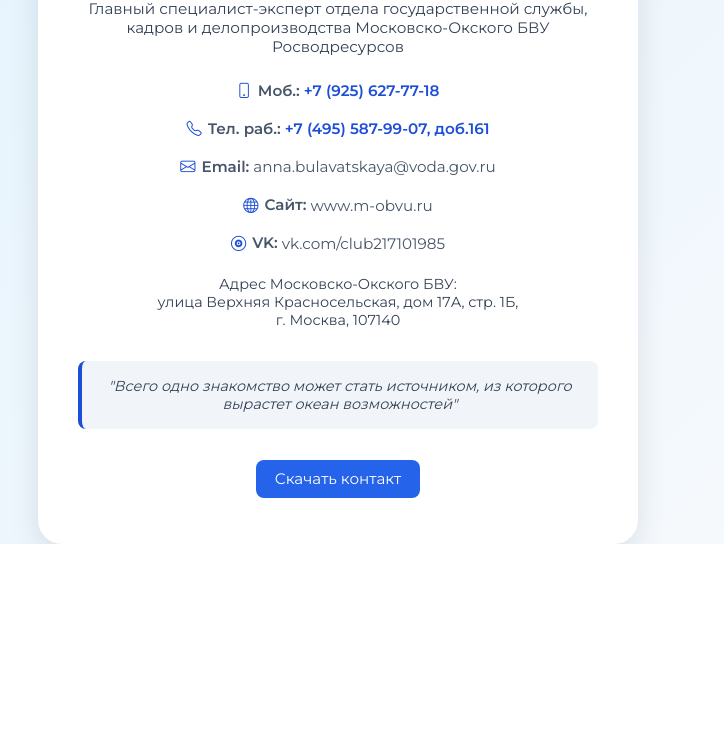
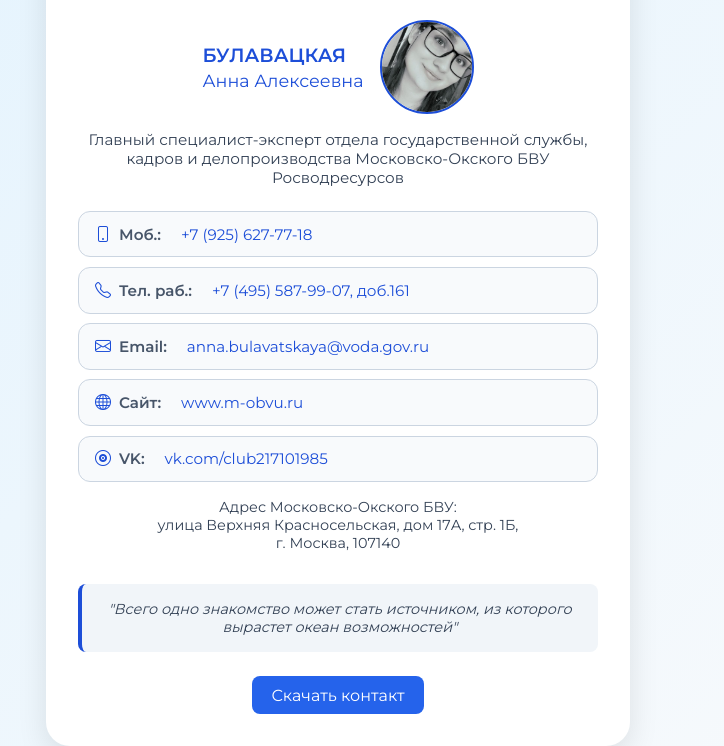
Before and after one commit to Bulavackii/bulavatskaya-card, a plain HTML site: page index.html in a window 1280 px wide. Shown: the part 360-1106 px from the top of the page, without its empty margins (302-1026 px from the left). Before the commit the page ends 904 px from the top, so only its background shows below. Drawn offline with nearby package versions, Linux system fonts and the light colour scheme.

Commit message:
Update index.html

```diff
--- a/index.html
+++ b/index.html
@@ -7,14 +7,6 @@
   <link href="https://fonts.googleapis.com/css2?family=Montserrat:wght@400;600&display=swap" rel="stylesheet">
   <link rel="icon" href="favicon.ico" type="image/x-icon">
   <link rel="stylesheet" href="https://cdn.jsdelivr.net/npm/bootstrap-icons@1.10.5/font/bootstrap-icons.css">
-
-  <!-- SEO и соцсети -->
-  <meta property="og:title" content="Анна Булавацкая – Визитка" />
-  <meta property="og:description" content="Главный специалист – эксперт отдела государственной службы, кадров и делопроизводства Московско-Окского БВУ Росводресурсов" />
-  <meta property="og:type" content="website" />
-  <meta property="og:image" content="gerb.png" />
-  <meta property="og:url" content="https://bulavckii.github.io/bulavatskaya-card/" />
-  <meta name="twitter:card" content="summary_large_image" />
 
   <style>
     body {
@@ -32,13 +24,9 @@
       border-radius: 1.5rem;
       box-shadow: 0 10px 30px rgba(0, 0, 0, 0.1);
       max-width: 520px;
-      padding: 2.5rem;
+      padding: 2rem;
       text-align: center;
-      transition: transform 0.3s ease;
       animation: fadeIn 0.8s ease;
-    }
-    .card:hover {
-      transform: translateY(-5px);
     }
     @keyframes fadeIn {
       from { opacity: 0; transform: translateY(10px); }
@@ -46,20 +34,18 @@
     }
     .logo {
       width: 100%;
-      max-width: 300px;
-      margin: 0 auto 1.5rem auto;
-      display: block;
+      border-radius: 1rem;
+      margin-bottom: 1.5rem;
     }
     .identity {
       display: flex;
-      justify-content: space-between;
       align-items: center;
-      text-align: left;
+      justify-content: center;
+      gap: 1rem;
       margin-bottom: 1rem;
-      gap: 1rem;
     }
     .name-block {
-      flex: 1;
+      text-align: left;
     }
     .surname {
       font-size: 1.2rem;
@@ -84,47 +70,32 @@
       font-size: 0.95rem;
       font-weight: 500;
       color: #334155;
-      margin-bottom: 1.2rem;
+      margin-bottom: 1.5rem;
     }
-    p, a {
+    .info-block {
+      border: 1px solid #cbd5e1;
+      border-radius: 0.75rem;
+      padding: 0.8rem 1rem;
+      margin-bottom: 0.6rem;
+      display: flex;
+      align-items: center;
+      justify-content: flex-start;
+      gap: 0.5rem;
       font-size: 0.95rem;
       color: #475569;
+      background: #f8fafc;
+    }
+    .info-block a {
+      color: #1d4ed8;
+      font-weight: 500;
       text-decoration: none;
-      margin: 0.4rem 0;
-      word-wrap: break-word;
     }
-    a {
-      display: inline-block;
-    }
-    a[href^="tel"] {
-      color: #1d4ed8;
-      font-weight: 600;
-    }
-    a:hover {
-      color: #2563eb;
+    .info-block a:hover {
       text-decoration: underline;
     }
-    .qr {
-      margin-top: 1.8rem;
-    }
-    .qr img {
-      width: 140px;
-      height: 140px;
-      border-radius: 0.75rem;
-    }
-    .download {
-      margin-top: 1.5rem;
-    }
-    .download a {
-      background: #2563eb;
-      color: white;
-      padding: 0.6rem 1.2rem;
-      border-radius: 8px;
-      text-decoration: none;
-      transition: background 0.3s ease;
-    }
-    .download a:hover {
-      background: #1e40af;
+    .bi {
+      color: #1d4ed8;
+      font-size: 1rem;
     }
     .address {
       margin-top: 1rem;
@@ -141,10 +112,20 @@
       margin: 2rem 0 1.5rem 0;
       border-radius: 0.5rem;
     }
-    .bi {
-      margin-right: 6px;
-      vertical-align: text-bottom;
-      color: #1d4ed8;
+    .download {
+      margin-top: 1rem;
+    }
+    .download a {
+      background: #2563eb;
+      color: white;
+      padding: 0.6rem 1.2rem;
+      border-radius: 8px;
+      text-decoration: none;
+      transition: background 0.3s ease;
+      display: inline-block;
+    }
+    .download a:hover {
+      background: #1e40af;
     }
   </style>
 </head>
@@ -162,11 +143,11 @@
 
     <h2>Главный специалист-эксперт отдела государственной службы, кадров и делопроизводства Московско-Окского БВУ Росводресурсов</h2>
 
-    <p><i class="bi bi-phone"></i><strong>Моб.:</strong> <a href="tel:+79256277718">+7 (925) 627-77-18</a></p>
-    <p><i class="bi bi-telephone"></i><strong>Тел. раб.:</strong> <a href="tel:+74955879907">+7 (495) 587-99-07, доб.161</a></p>
-    <p><i class="bi bi-envelope"></i><strong>Email:</strong> <a href="mailto:anna.bulavatskaya@voda.gov.ru">anna.bulavatskaya@voda.gov.ru</a></p>
-    <p><i class="bi bi-globe"></i><strong>Сайт:</strong> <a href="https://www.m-obvu.ru/" target="_blank" rel="noopener noreferrer">www.m-obvu.ru</a></p>
-    <p><i class="bi bi-vinyl"></i><strong>VK:</strong> <a href="https://vk.com/club217101985" target="_blank" rel="noopener noreferrer">vk.com/club217101985</a></p>
+    <div class="info-block"><i class="bi bi-phone"></i><strong>Моб.:</strong>&nbsp;<a href="tel:+79256277718">+7 (925) 627-77-18</a></div>
+    <div class="info-block"><i class="bi bi-telephone"></i><strong>Тел. раб.:</strong>&nbsp;<a href="tel:+74955879907">+7 (495) 587-99-07, доб.161</a></div>
+    <div class="info-block"><i class="bi bi-envelope"></i><strong>Email:</strong>&nbsp;<a href="mailto:anna.bulavatskaya@voda.gov.ru">anna.bulavatskaya@voda.gov.ru</a></div>
+    <div class="info-block"><i class="bi bi-globe"></i><strong>Сайт:</strong>&nbsp;<a href="https://www.m-obvu.ru/" target="_blank" rel="noopener noreferrer">www.m-obvu.ru</a></div>
+    <div class="info-block"><i class="bi bi-vinyl"></i><strong>VK:</strong>&nbsp;<a href="https://vk.com/club217101985" target="_blank" rel="noopener noreferrer">vk.com/club217101985</a></div>
 
     <div class="address">
       Адрес Московско-Окского БВУ:<br />улица Верхняя Красносельская, дом 17А, стр. 1Б,<br />г. Москва, 107140
```
